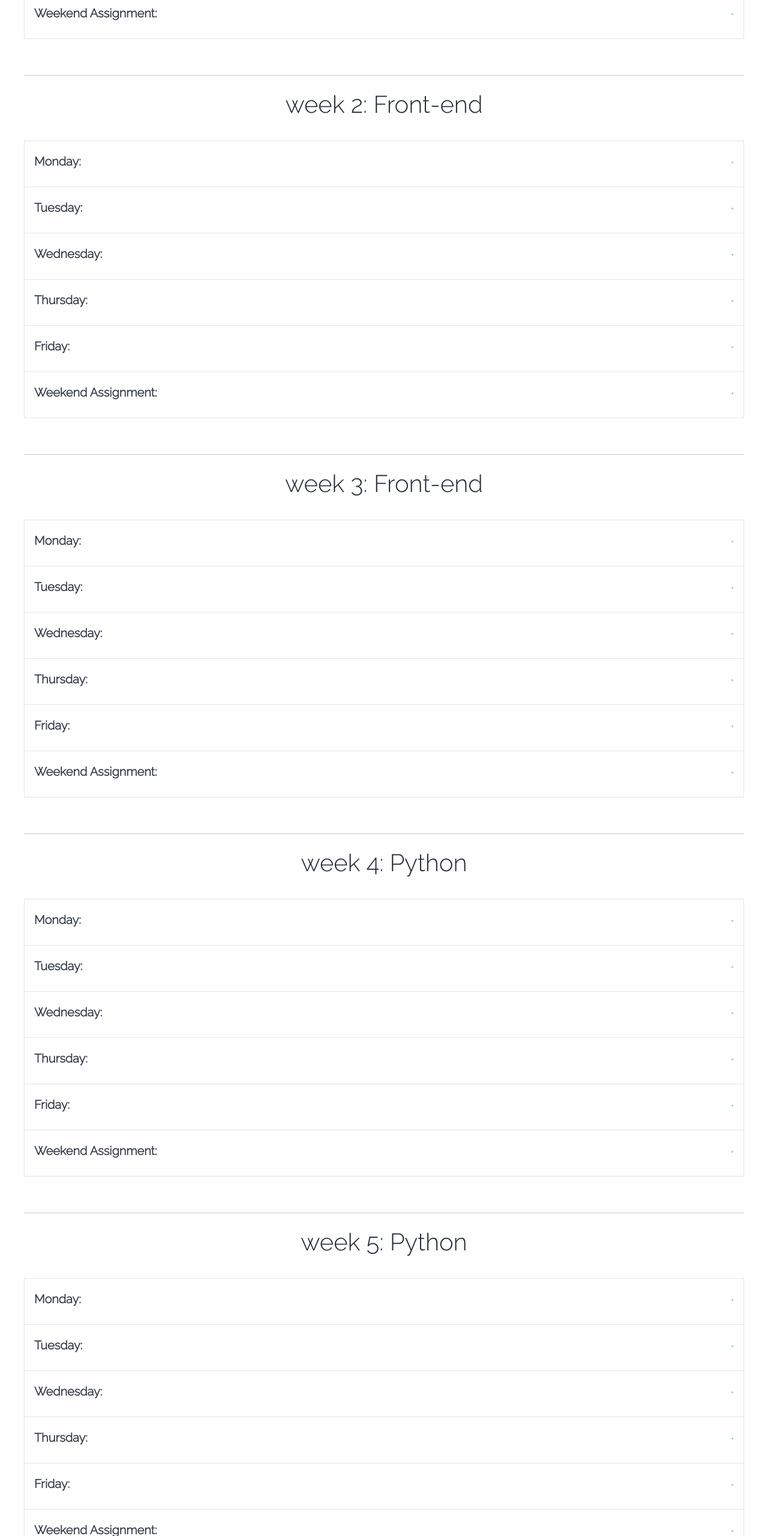
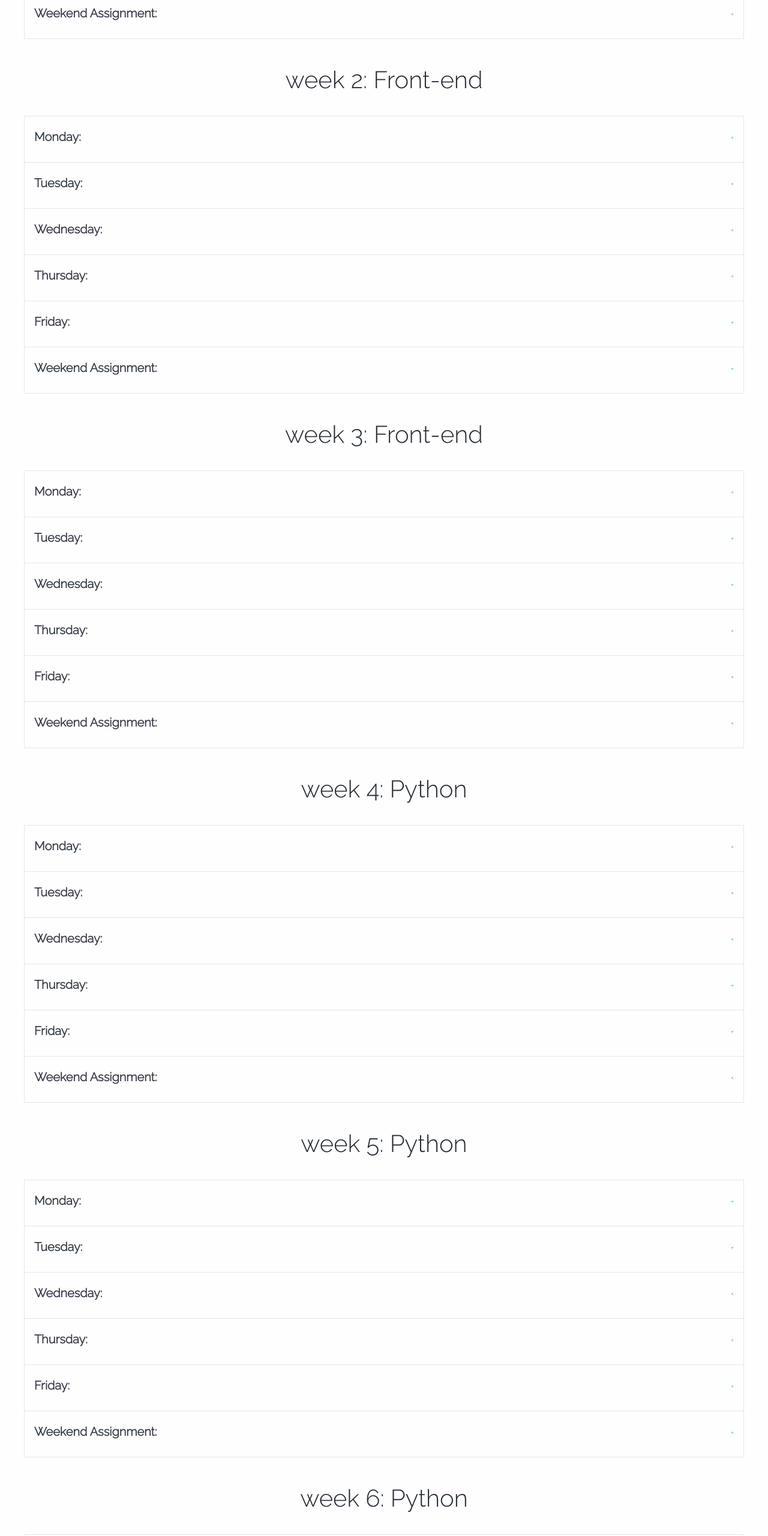
Before and after one commit to gitalry/Moringa-School-Curriculum-UI, a website: page main.html in a window 1280 px wide. Shown: the part 840-3400 px from the top of the page at 60% size. Drawn offline with nearby package versions, Linux system fonts and the light colour scheme.

Commit message:
JUST CLEANuPS

```diff
--- a/main.html
+++ b/main.html
@@ -122,12 +122,11 @@
 
                         <!-- Weeks start here -->
             <section id="msweeks">
-                    <!-- Week 1 -->
+                            <!----------------------- Week 1 ----------------------->
                 <div class="row" class="weeks" id="week1">
                     <h2>week 1: Front-End</h2>
                 </div>
                 <br>
-
                 <ul class="accordion" data-accordion data-allow-all-closed="true" role="tablist">
 <!-- Monday -->
   <li class="accordion-item ">
@@ -283,16 +282,13 @@
     </div>
   </li>
 </ul>
-
-<br/>
-<!-- Week 2 -->
-<hr>
-
+                <br/>
+
+                            <!----------------------- Week 2 ----------------------->
                 <div class="row" class="weeks" id="week2">
                     <h2>week 2: Front-end</h2>
                   </div>
                 <br>
-
                 <ul class="accordion" data-accordion data-allow-all-closed="true" role="tablist">
 <!-- Monday -->
   <li class="accordion-item ">
@@ -453,16 +449,13 @@
     </div>
   </li>
 </ul>
-
-<br/>
-
-<hr>
-<!-- Week 3 -->
+                <br/>
+
+                            <!----------------------- Week 3 ----------------------->
                 <div class="row" class="weeks" id="week3">
                     <h2>week 3: Front-end</h2>
                 </div>
                 <br>
-
                 <ul class="accordion" data-accordion data-allow-all-closed="true" role="tablist">
 <!-- Monday -->
   <li class="accordion-item ">
@@ -625,16 +618,13 @@
     </div>
   </li>
 </ul>
-
-<br/>
-
-<hr>
-<!-- Week 4 -->
+                <br/>
+
+                        <!----------------------- Week 4 ----------------------->
                   <div class="row" class="weeks" id="week4">
                     <h2>week 4: Python</h2>
                   </div>
                   <br>
-
                   <ul class="accordion" data-accordion data-allow-all-closed="true" role="tablist">
 <!-- Monday -->
   <li class="accordion-item ">
@@ -783,16 +773,13 @@
     </div>
   </li>
 </ul>
-
-<br/>
-
-<hr>
-<!-- Week 5 -->
+                <br/>
+
+                        <!----------------------- Week 5 ----------------------->
                   <div class="row" class="weeks" id="week5">
                     <h2>week 5: Python</h2>
                   </div>
                   <br>
-
                   <ul class="accordion" data-accordion data-allow-all-closed="true" role="tablist">
 <!-- Monday -->
   <li class="accordion-item ">
@@ -941,16 +928,13 @@
     </div>
   </li>
 </ul>
-
-<br/>
-
-<hr>
-<!-- Week 6 -->
+                 <br/>
+
+                        <!----------------------- Week 6 ----------------------->
                   <div class="row" class="weeks" id="week6">
                     <h2>week 6: Python</h2>
                   </div>
                  <br>
-
                 <ul class="accordion" data-accordion data-allow-all-closed="true" role="tablist">
 <!-- Monday -->
   <li class="accordion-item ">
@@ -1099,10 +1083,8 @@
     </div>
   </li>
 </ul>
-
-<br/>
-
-<hr>
+                <br/>
+
                 <!-- Week 7 -->
                   <div class="row" class="weeks" id="week7">
                     <h2>week 7: Python</h2>
```
Lines whose indentation alone changed are shown as unchanged.
